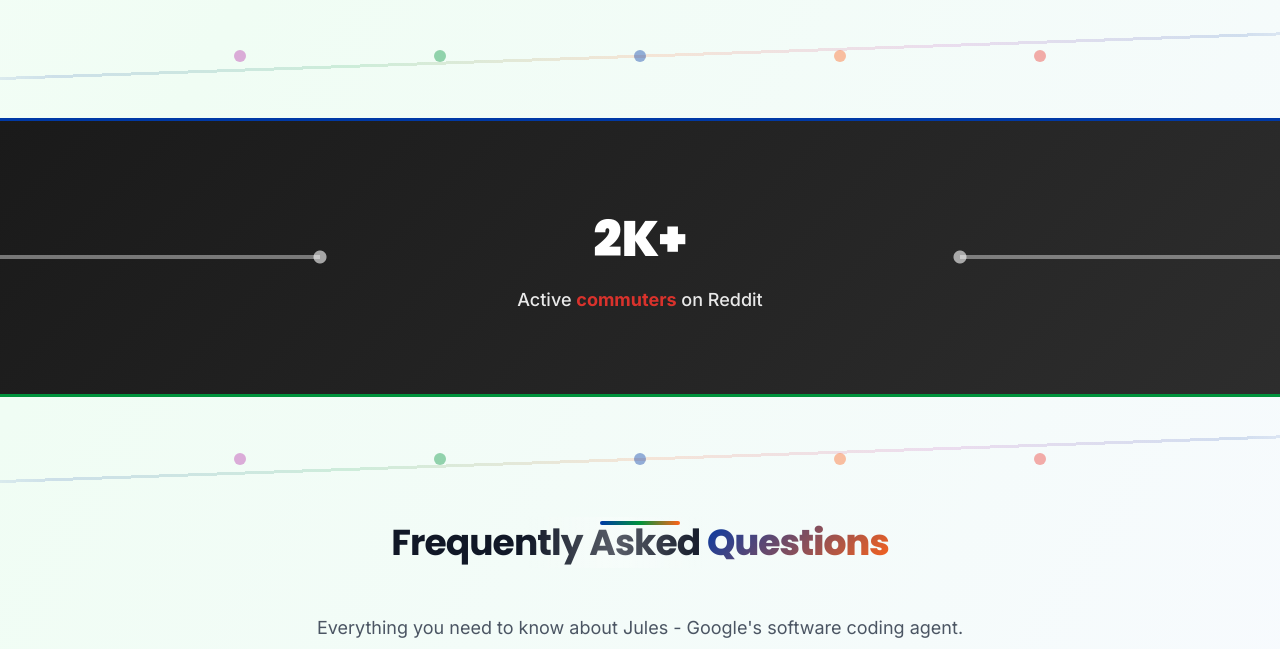
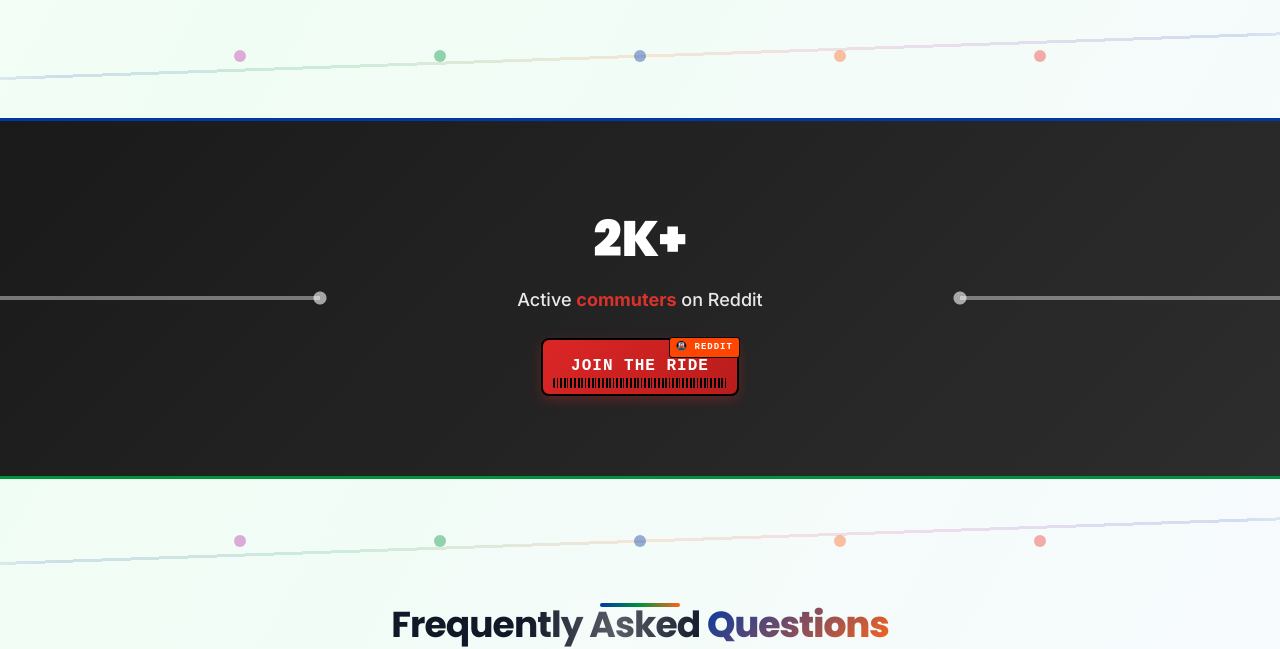
Before and after one commit to SohniSwatantra/JulesCommunity, a Flask app: page / in a window 1280 px wide. Shown: the part 994-1643 px from the top of the page. Run offline with Flask 2, Linux system fonts and the light colour scheme; data comes from the database, SQL or seed files in the repository.

Commit message:
🎫 Reddit join button: Red subway ticket with barcode - Join the Ride

```diff
--- a/style.css
+++ b/style.css
@@ -483,6 +483,69 @@
 .nav-cta-button:hover {
     transform: translateY(-2px) !important;
     box-shadow: 0 4px 20px rgba(102, 126, 234, 0.4) !important;
+}
+
+/* ===== REDDIT JOIN BUTTON - RED SUBWAY TICKET ===== */
+.reddit-join-button {
+    display: inline-block;
+    background: linear-gradient(135deg, #dc2626 0%, #b91c1c 100%) !important;
+    border: 2px solid #000 !important;
+    color: #ffffff !important;
+    font-weight: 700 !important;
+    font-size: 16px !important;
+    font-family: 'Courier New', monospace !important;
+    padding: 14px 28px !important;
+    border-radius: 8px !important;
+    text-decoration: none !important;
+    transition: all 0.2s cubic-bezier(0.16, 1, 0.3, 1) !important;
+    box-shadow: 0 4px 12px rgba(220, 38, 38, 0.3) !important;
+    position: relative !important;
+    text-transform: uppercase !important;
+    letter-spacing: 1px !important;
+}
+
+/* Red ticket barcode design */
+.reddit-join-button::before {
+    content: '';
+    position: absolute;
+    bottom: 6px;
+    left: 10px;
+    right: 10px;
+    height: 10px;
+    background-image:
+        linear-gradient(90deg,
+            #000 0%, #000 2px, transparent 2px, transparent 4px,
+            #000 4px, #000 5px, transparent 5px, transparent 7px,
+            #000 7px, #000 9px, transparent 9px, transparent 11px,
+            #000 11px, #000 13px, transparent 13px, transparent 14px,
+            #000 14px, #000 15px, transparent 15px, transparent 17px,
+            #000 17px, #000 19px, transparent 19px, transparent 21px,
+            #000 21px, #000 23px, transparent 23px, transparent 25px,
+            #000 25px, #000 27px, transparent 27px, transparent 28px);
+    background-size: 28px 100%;
+    background-repeat: repeat-x;
+    border-radius: 2px;
+}
+
+/* Reddit logo badge */
+.reddit-join-button::after {
+    content: '🚇 REDDIT';
+    position: absolute;
+    top: -3px;
+    right: -3px;
+    font-size: 9px;
+    background: #ff4500;
+    color: white;
+    padding: 2px 6px;
+    border-radius: 3px;
+    font-weight: bold;
+    border: 1px solid #000;
+}
+
+.reddit-join-button:hover {
+    transform: translateY(-3px) scale(1.05) !important;
+    box-shadow: 0 6px 20px rgba(220, 38, 38, 0.4) !important;
+    filter: brightness(1.1) !important;
 }
 
 .mobile-nav-toggle {
--- a/templates/index.html
+++ b/templates/index.html
@@ -94,6 +94,13 @@
                         <span class="stat-label">Active <span style="color: var(--subway-red); font-weight: bold;">commuters</span> on Reddit</span>
                     </div>
                 </div>
+
+                <!-- Reddit Join Button -->
+                <div style="text-align: center; margin-top: var(--space-6);">
+                    <a href="https://www.reddit.com/r/JulesAgent/" target="_blank" class="reddit-join-button">
+                        Join the Ride
+                    </a>
+                </div>
             </div>
         </section>
 
```
